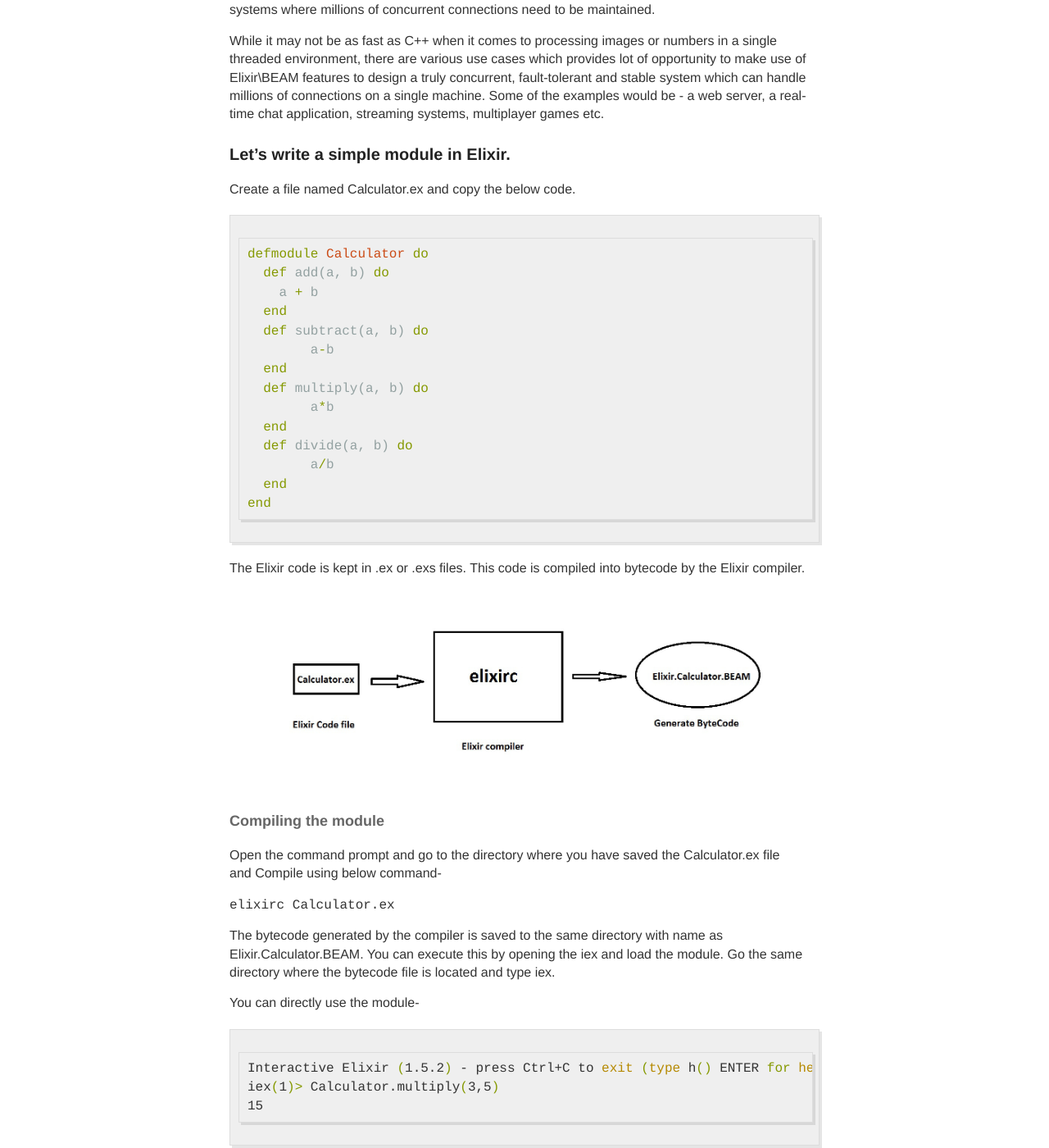
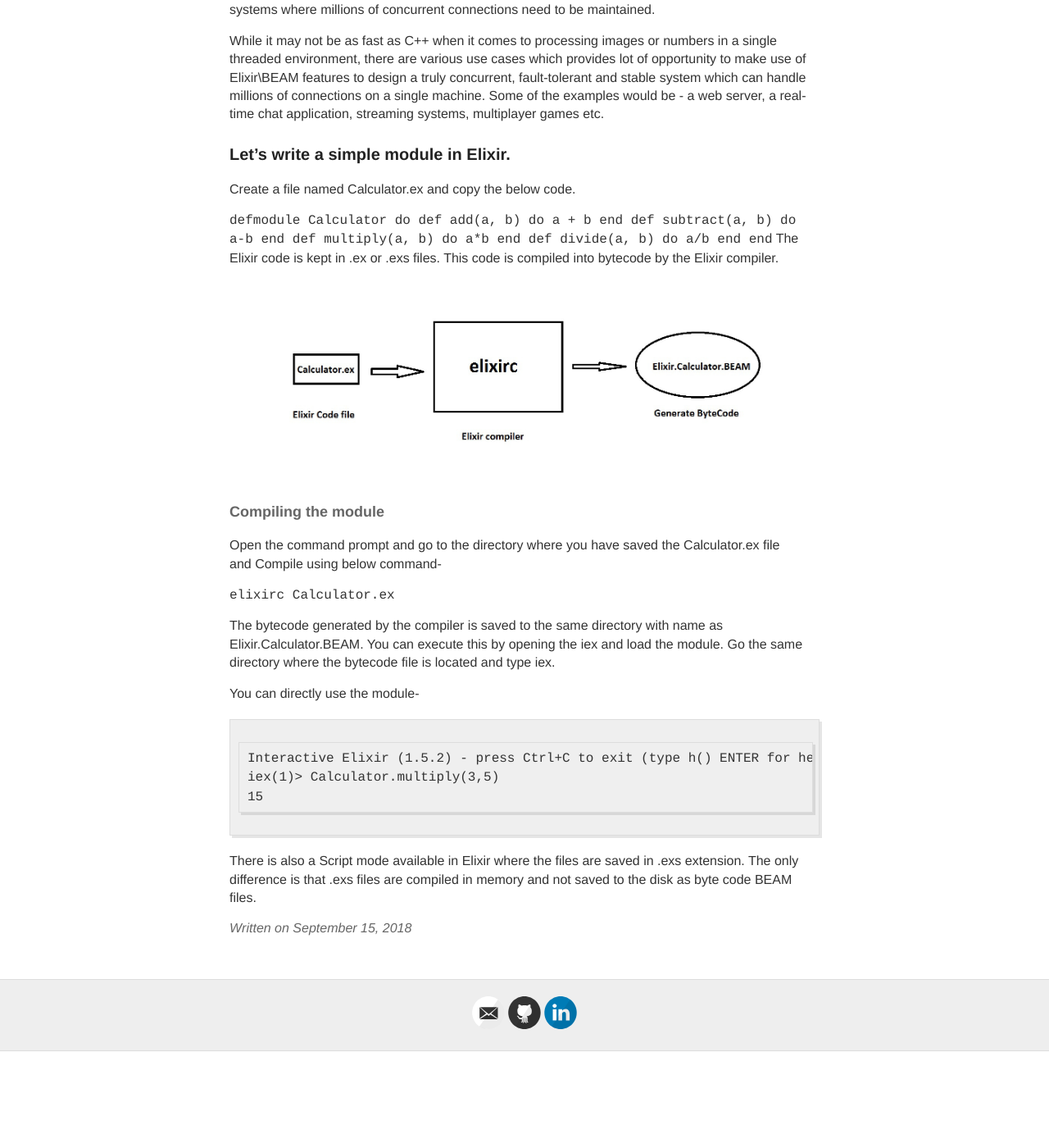
Before and after one commit to siddharthsingh89/siddharthsingh89.github.io, a Jekyll site: the page built from _posts/2018-9-15-Digging-Deeper-into-Elixir.md, in a window 1280 px wide and 1400 px high, scrolled down 1201 px. Shown: the whole window at 82% size. Built offline with Jekyll 4.4.1, drawn with Linux system fonts in a browser that asks for light colours; our own code applies the rules of GitHub Pages for plain Markdown files; comment, search, counter and statistics services are not loaded; after the commit the page ends 2483 px from its top, so only the background shows below that.

Commit message:
Update 2018-9-15-Digging-Deeper-into-Elixir.md

````diff
--- a/_posts/2018-9-15-Digging-Deeper-into-Elixir.md
+++ b/_posts/2018-9-15-Digging-Deeper-into-Elixir.md
@@ -1,5 +1,4 @@
 ### Erlang VM: The Power behind Elixir
-
 Erlang VM is powerful machine and has proved it metal successfully for many decades.  As it was developed in Ericsson with the intent of solving the problems of the Telecom Industry and this domain has been the  major user of this Beast and rightly so, as it  has been designed to support massively scalable and concurrent applications.
 
 BEAM (Björn’s Abstract Machine) is the machine that executes the code in the Erlang Run time System. The code which we write as part of our application in Elixir or Erlang is executed by BEAM.
@@ -29,8 +28,7 @@ While it may not be as fast as C++ when it comes to processing images or numbers
 ### Let's write a simple module in Elixir.
 Create a file named Calculator.ex and copy the below code.
 
-```elixir
-defmodule Calculator do
+```defmodule Calculator do
   def add(a, b) do
     a + b
   end
@@ -43,8 +41,7 @@ defmodule Calculator do
   def divide(a, b) do
 	a/b
   end
-end
-```
+end```
 The Elixir code is kept in .ex or .exs files. This code is compiled into bytecode by the Elixir compiler.
 
 ![Elixir Compilation]({{ site.baseurl }}/images/elixir1.jpg "Elixir Compilation")
@@ -58,7 +55,7 @@ The bytecode generated by the compiler is saved to the same directory with name
 You can execute this by opening the iex and load the module. Go the same directory where the bytecode file is located and type iex.
 
 You can directly use the module-
-```shell
+```
 Interactive Elixir (1.5.2) - press Ctrl+C to exit (type h() ENTER for help)
 iex(1)> Calculator.multiply(3,5)
 15
````
